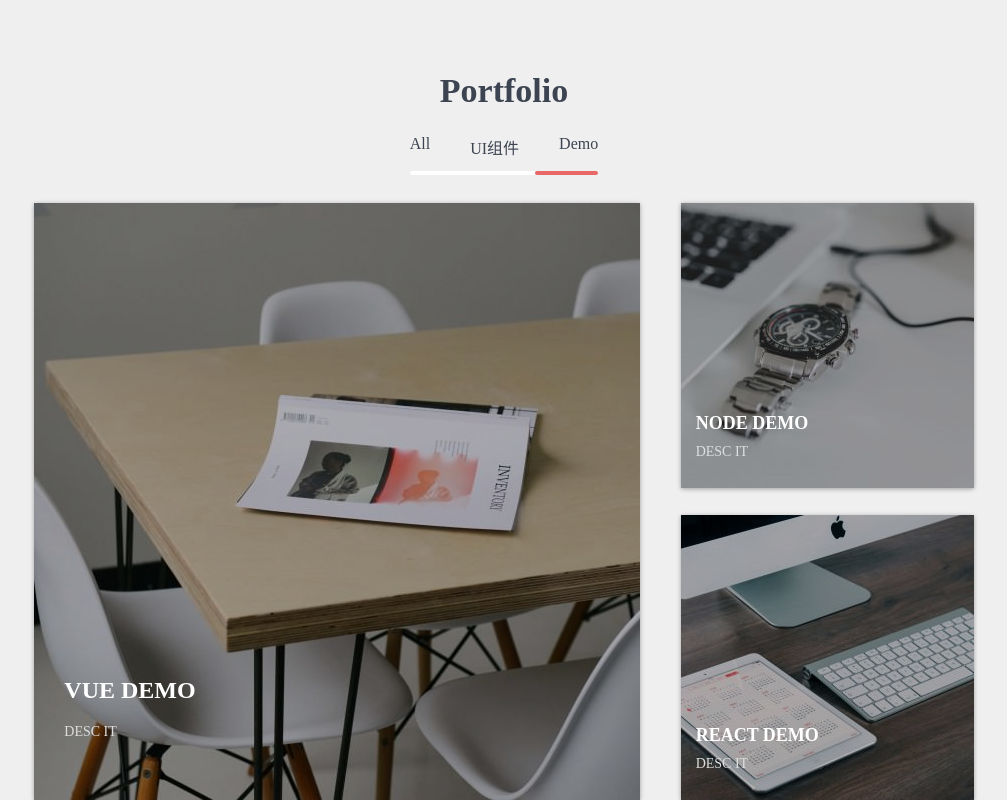
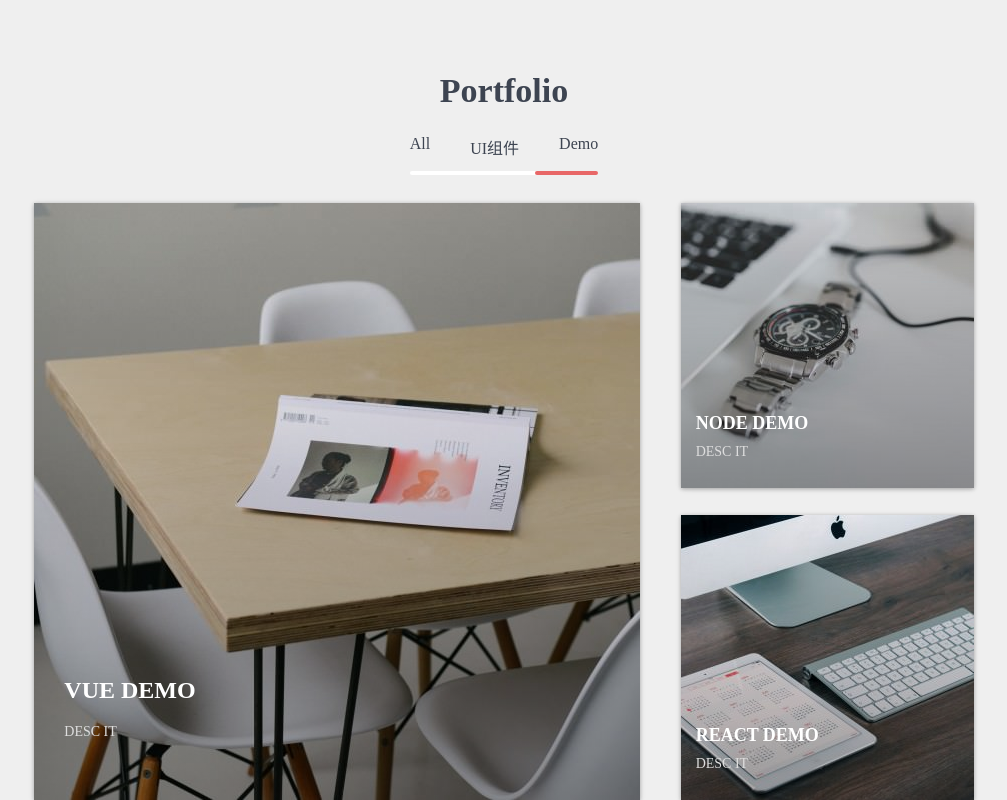
Before and after one commit to mayufo/Resume, a website: page index.html in a window 1280 px wide. Shown: the part 1209-2009 px from the top of the page, without its empty margins (136-1143 px from the left). Drawn offline with Linux system fonts and the light colour scheme; a small style sheet from the web is missing.

Commit message:
completed

```diff
--- a/assets/css/index.css
+++ b/assets/css/index.css
@@ -67,8 +67,6 @@ section h2 {
     transform:  translate(0px,0px);
   }
 }
-
-
 
 .topHeader h1 {
   float: left
@@ -245,8 +243,6 @@ main .infoWrap footer li a:hover {
   display: inline-block;
   font-weight: bold;
   transition: all 0.3s;
-
-  /*transition： box-shadow 0.2s;*/
 }
 
 .downloadWrap a:hover {
@@ -374,7 +370,7 @@ main .infoWrap footer li a:hover {
 
 .portfolio .project .projectItem::before {
   content: '';
-  background: rgba(0, 0, 0, 0.3);
+  background: linear-gradient(to bottom, rgba(0,0,0,0) 0%,rgba(0,0,0,0.35) 100%);
   display: inline-block;
   position: absolute;
   width: 100%;
```
